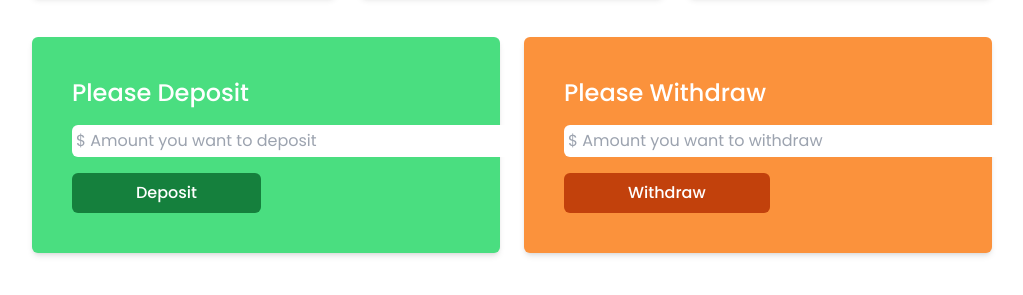
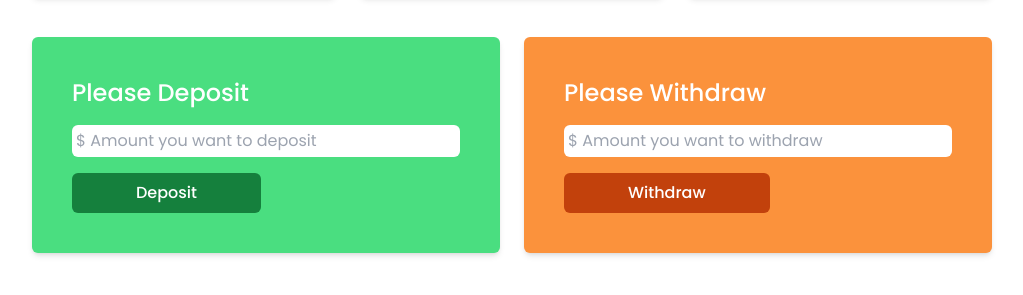
Before and after one commit to aminulify/basic-bank-statement-project, a plain HTML site: page bank.html in a window 1280 px wide. Shown: the part 287-582 px from the top of the page, without its empty margins (128-1151 px from the left). Drawn offline with nearby package versions, Linux system fonts and the light colour scheme.

Commit message:
Update bank.html

```diff
--- a/bank.html
+++ b/bank.html
@@ -51,14 +51,14 @@
     <div class="grid grid-cols-1 gap-6 my-5 w-9/12 mx-auto md:grid-cols-1 lg:grid-cols-2">
         <div class="p-10 bg-green-400 rounded-md shadow-md">
             <h2 class="text-2xl font-medium text-white mb-4">Please Deposit</h2>
-            <input type="text" class="p-1 rounded-md mb-4" size="40" placeholder="$ Amount you want to deposit" id="input-deposit">
+            <input type="text" class="p-1 rounded-md mb-4 w-full" placeholder="$ Amount you want to deposit" id="input-deposit">
             <br>
             <button id="btn-deposit" class="px-16 py-2 bg-green-700 text-white font-medium rounded-md hover:bg-green-800">Deposit</button>
         </div>
 
         <div class="p-10 bg-orange-400 rounded-md shadow-md">
             <h2 class="text-2xl font-medium text-white mb-4">Please Withdraw</h2>
-            <input type="text" class="p-1 rounded-md mb-4" size="40" placeholder="$ Amount you want to withdraw" id="input-withdraw">
+            <input type="text" class="p-1 rounded-md mb-4 w-full" placeholder="$ Amount you want to withdraw" id="input-withdraw">
             <br>
             <button id="btn-withdraw" class="px-16 py-2 bg-orange-700 text-white font-medium rounded-md hover:bg-orange-800">Withdraw</button>
         </div>
```
